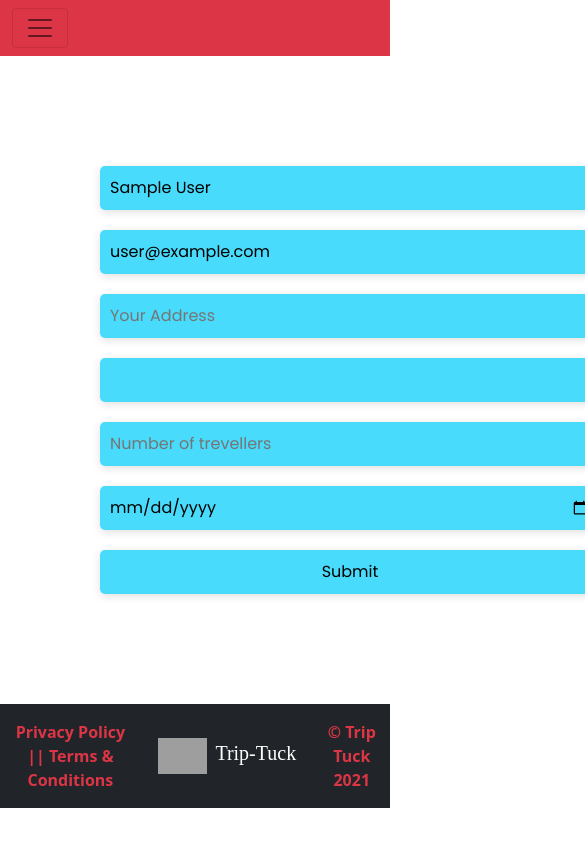
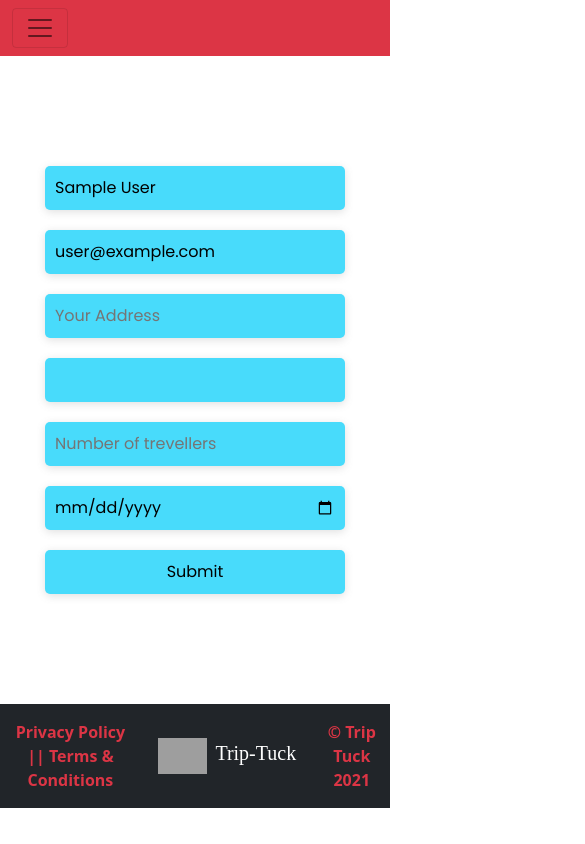
Before and after one commit to AlaminHossain01052000/trip_tuck_client, a React (Create React App) app: page /bookingform/1 in a window 390 px wide. Shown: the whole page, 585 px wide, since content can reach past the window. Built offline with nearby package versions, Linux system fonts and the light colour scheme; no server answers; sample sign-in values are in the browser's storage; grey boxes are pictures that could not be loaded; a web font is replaced by a local one.

Commit message:
booking form responsive

```diff
--- a/src/components/BookingForm/BookingForm.css
+++ b/src/components/BookingForm/BookingForm.css
@@ -1,6 +1,6 @@
 @import url('https://fonts.googleapis.com/css2?family=Poppins&display=swap');
 #booking-form{
-    padding: 100px;
+    padding: 100px 0;
 
 }
 #booking-form form{
@@ -31,3 +31,9 @@
 #booking-form input:hover{
     background-color: rgba(72, 219, 251,0.6);
 }
+
+@media only screen and (max-width: 400px) {
+    #booking-form form {
+     width: 300px;
+    }
+  }
--- a/src/components/MyBookings/MyBookings.css
+++ b/src/components/MyBookings/MyBookings.css
@@ -1,6 +1,7 @@
 @import url('https://fonts.googleapis.com/css2?family=Acme&family=Patua+One&family=Poppins&family=Spartan:wght@500&display=swap');
 #my-bookings .card{
-height: 400px;
+height: 500px;
+position: relative;
 }
 #my-bookings .card-img-top{
     height: 200px;
@@ -15,5 +16,8 @@ height: 400px;
 }
 #my-bookings .card button{
     font-family: 'Poppins', sans-serif;
+    position: absolute;
+    bottom: 10px;
+    left: 38%;
 
 }
```
